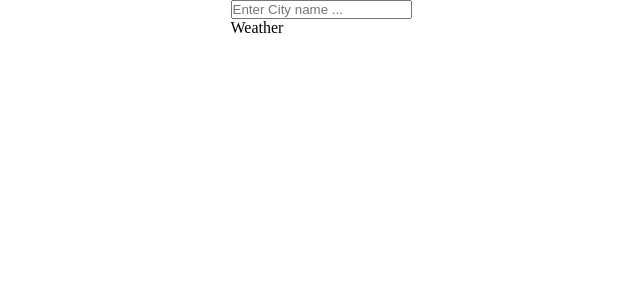
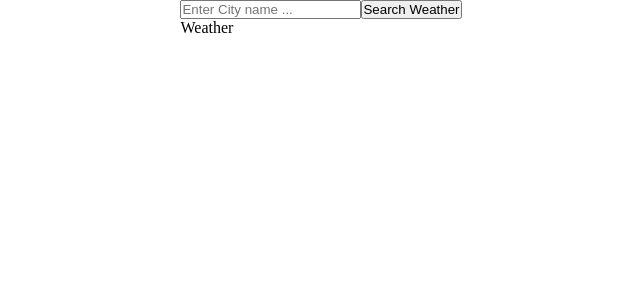
Before and after one commit to Khvede93/Weather, a React (Vite) app: page / in a window 1280 px wide. Shown: the top 300 px of the page, without its empty margins (319-959 px from the left). Built offline with nearby package versions, Linux system fonts and the light colour scheme.

Commit message:
add button to temp search component

```diff
--- a/src/components/search-city/Search.jsx
+++ b/src/components/search-city/Search.jsx
@@ -1,16 +1,19 @@
 import React from 'react';
 
-export const Search = ({ search, setSearch }) => {
+export const Search = ({ search, setSearch, handleSearch }) => {
   return (
     <div className='search'>
       <input
         type='text'
         name='search'
-        className='city-search'
+        className='search-city'
         placeholder='Enter City name ...'
         value={search}
         onChange={(e) => setSearch(e.target.value)}
       />
+      <button className='search-button' onClick={handleSearch}>
+        Search Weather
+      </button>
     </div>
   );
 };
```
